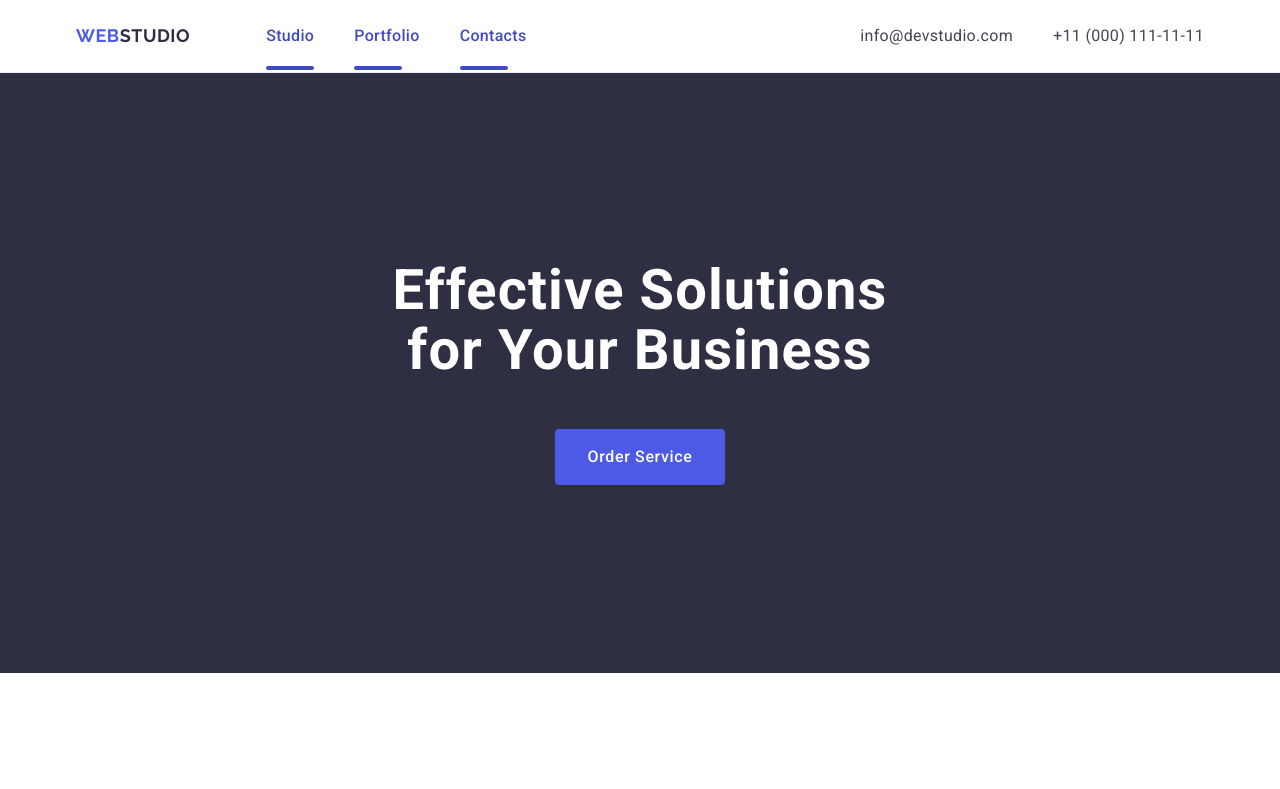
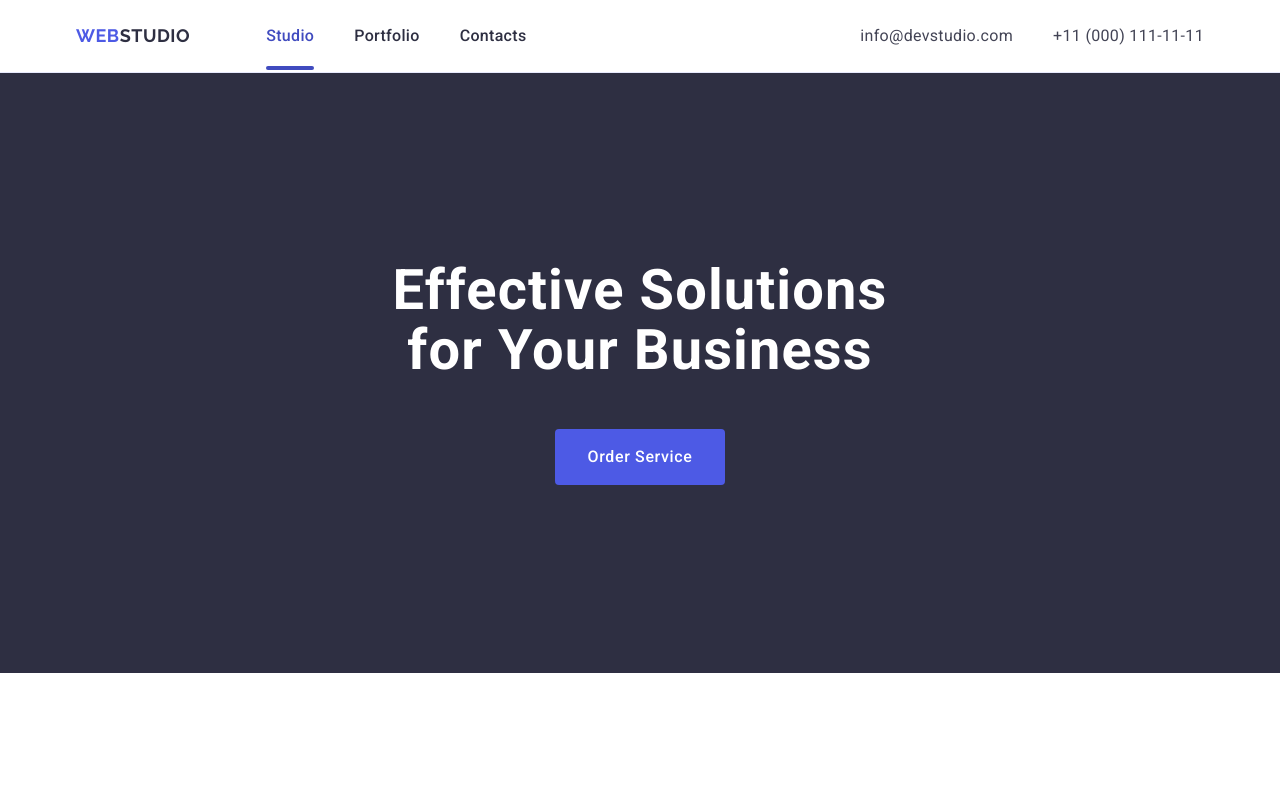
Before and after one commit to AnastasiiaV0304/goit-markup-hw-04, a plain HTML site: page index.html in a window 1280 px wide. Shown: the top 789 px of the page. Drawn offline with nearby package versions, Linux system fonts and the light colour scheme.

```diff
--- a/index.html
+++ b/index.html
@@ -25,8 +25,8 @@
           >
           <ul class="header-set">
             <li><a class="link current" href="./index.html">Studio</a></li>
-            <li><a class="link current" href="">Portfolio</a></li>
-            <li><a class="link current" href="">Contacts</a></li>
+            <li><a class="link" href="">Portfolio</a></li>
+            <li><a class="link" href="">Contacts</a></li>
           </ul>
         </nav>
         <address class="adress">
```
